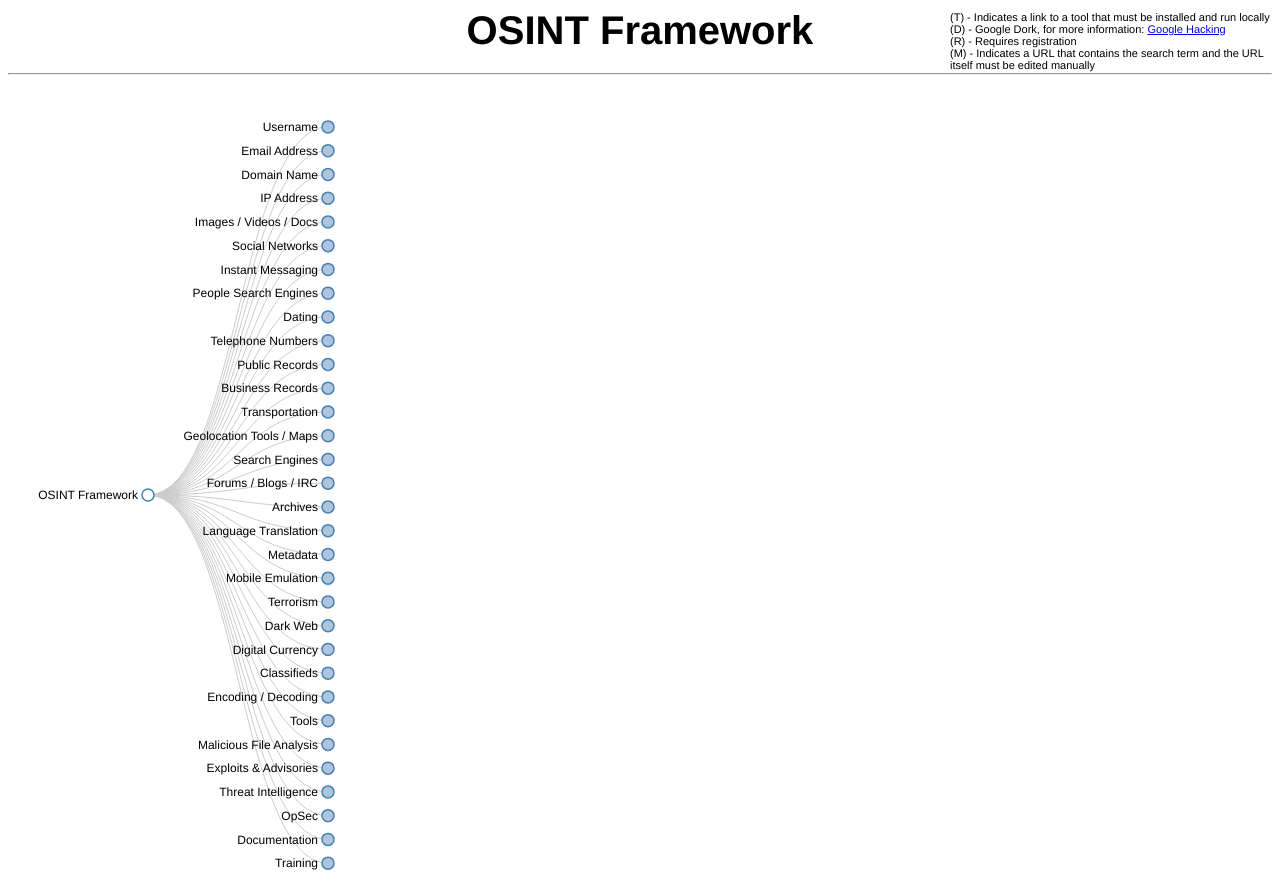
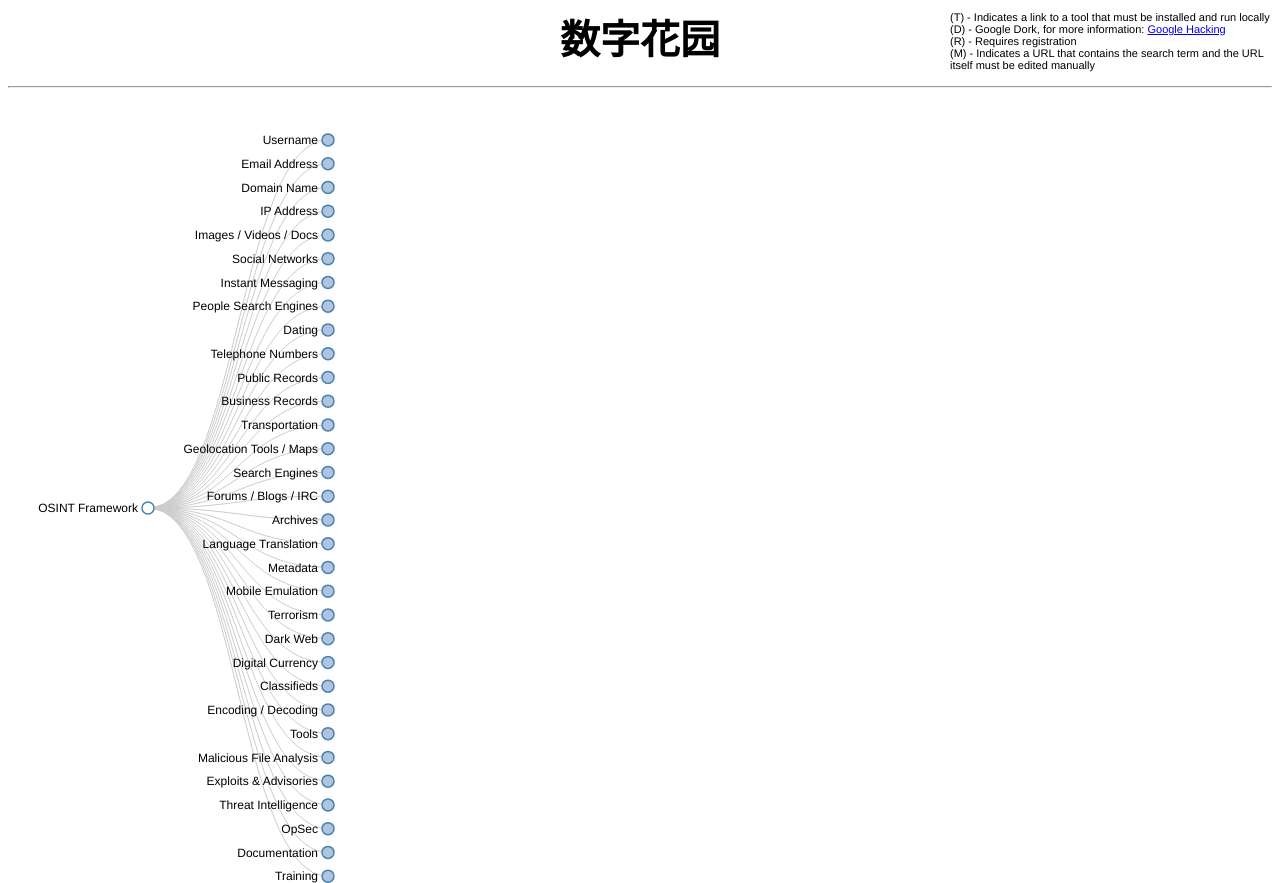
Before and after one commit to ilikui/mind, a plain HTML site: page index.html in a window 1280 px wide. Shown: the top 883 px of the page. Drawn offline with Linux system fonts and the light colour scheme.

Commit message:
update by likui

```diff
--- a/index.html
+++ b/index.html
@@ -10,7 +10,7 @@
   <body>
     <div id="body">
       <div id="header">
-        OSINT Framework
+        数字花园
           <hr/>
       </div>
     </div>
```
